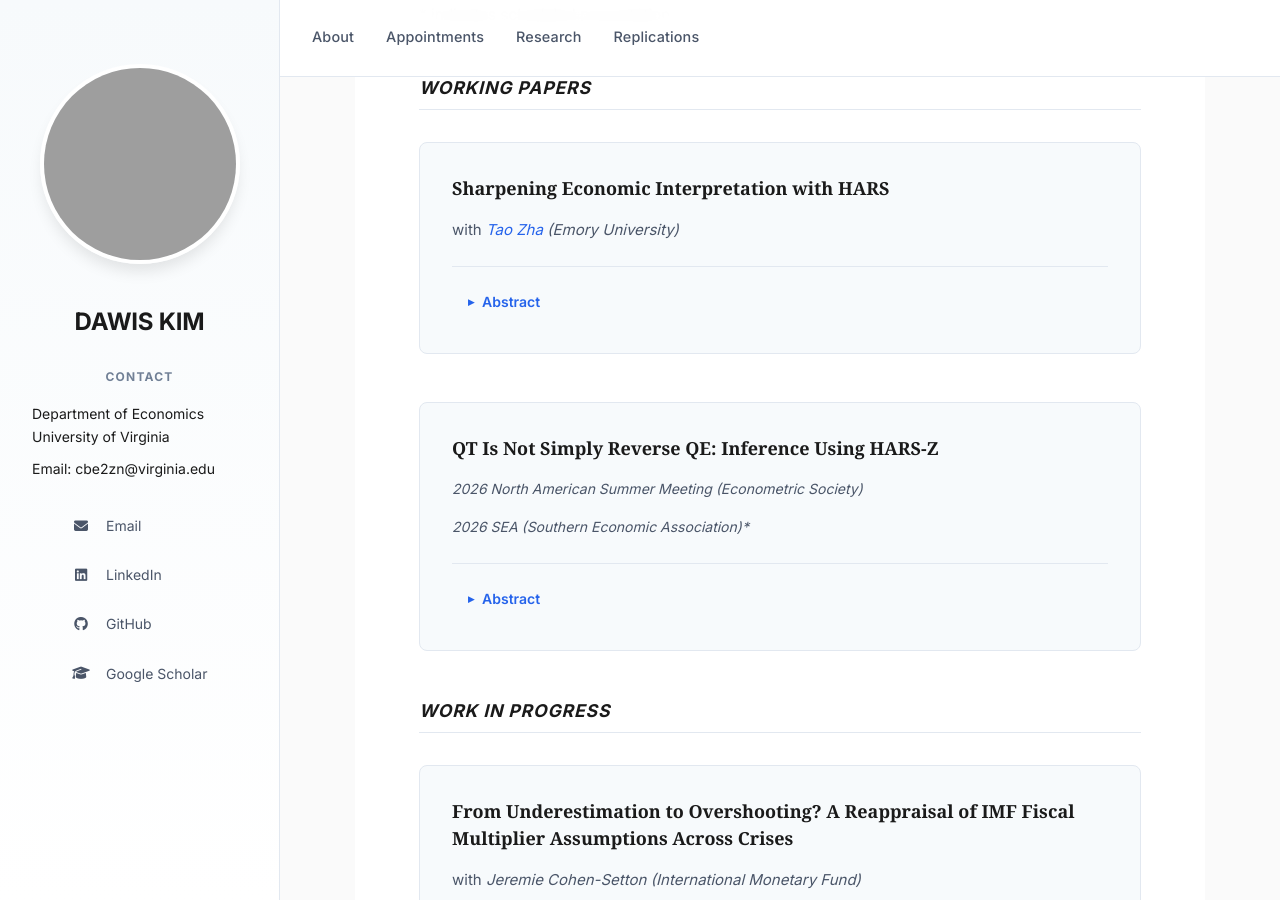
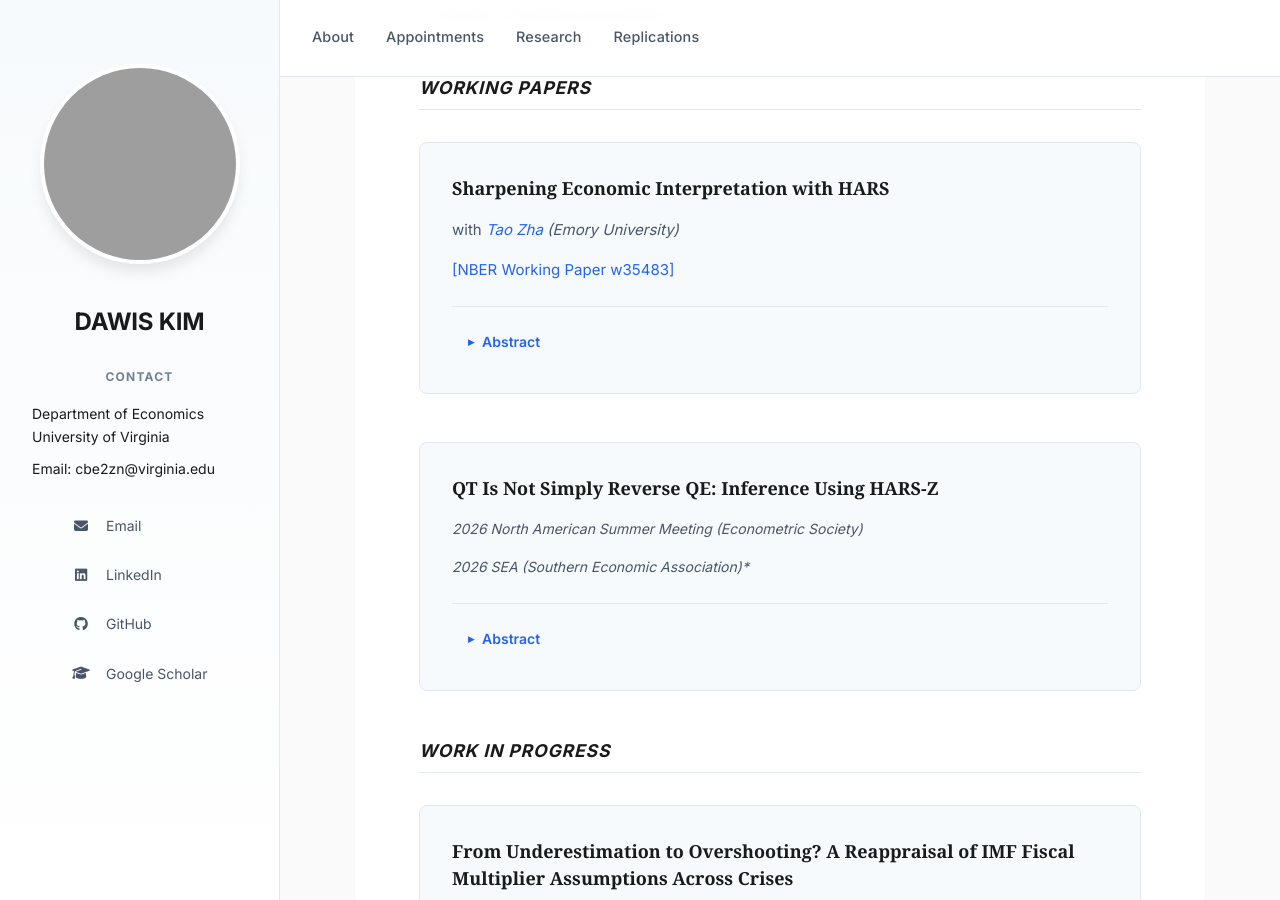
Before and after one commit to davidkim5707/website, a Jekyll site: the page built from index.md, in a window 1280 px wide and 900 px high, scrolled down 855 px. Built offline with Jekyll 4.4.1, drawn with Linux system fonts in a browser that asks for light colours; some web fonts are replaced; grey boxes are pictures that could not be loaded.

Commit message:
Add NBER Working Paper w35483 links to HARS paper
Co-Authored-By: Claude Opus 4.8 (1M context) <noreply@anthropic.com>

```diff
--- a/index.md
+++ b/index.md
@@ -37,8 +37,9 @@ title: About
 ## _WORKING PAPERS_
 
 <dl>
-  <dt>Sharpening Economic Interpretation with HARS</dt>
+  <dt><a href="https://www.nber.org/system/files/working_papers/w35483/w35483.pdf">Sharpening Economic Interpretation with HARS</a></dt>
   <dd>with <em><a href="http://www.tzha.net/" target="_blank">Tao Zha</a> (Emory University)</em></dd>
+  <dd><a href="https://www.nber.org/papers/w35483">[NBER Working Paper w35483]</a></dd>
   <dd class="abstract-toggle">
     <details>
       <summary>Abstract</summary>
```
